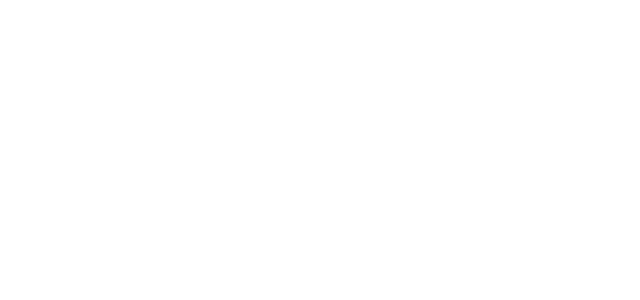
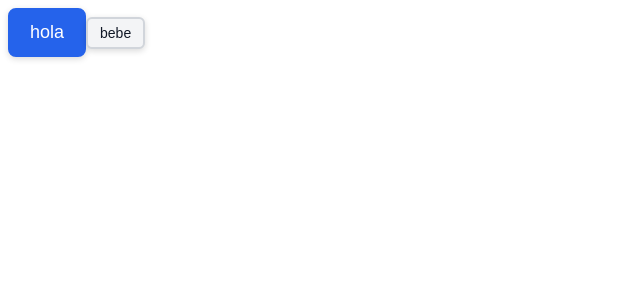
Before and after one commit to lordexe22/my-dev-solutions-app, a React (Vite) app: page / in a window 1280 px wide. Shown: the top 300 px of the page, without its empty margins (0-640 px from the left). Built offline with nearby package versions, Linux system fonts and the light colour scheme.

Commit message:
basic styles for css modules

```diff
--- a/package.json
+++ b/package.json
@@ -24,6 +24,7 @@
     "eslint-plugin-react-hooks": "^5.2.0",
     "eslint-plugin-react-refresh": "^0.4.20",
     "globals": "^16.3.0",
+    "sass-embedded": "^1.93.2",
     "typescript": "~5.8.3",
     "typescript-eslint": "^8.39.1",
     "vite": "^7.1.2"
--- a/src/App.tsx
+++ b/src/App.tsx
@@ -1,33 +1,18 @@
-import './styles.css';
-import { useState } from 'react';
-import { AuthenticatorWithGoogle } from './modules/authenticatorWithGoogle';
-import type { GoogleUser } from './modules/authenticatorWithGoogle';
+// import './styles/global.css';
+import './styles/button.css'
 
 const App = () => {
-  const [user, setUser] = useState<GoogleUser | null>(null);
 
   return (
-    <div className="app-container">
-      <AuthenticatorWithGoogle
-        onAuth={setUser}
-        mode="login" // o "signup" según el flujo deseado
-      />
+    <div>
+      <button className='button-primary button-large'>
+        hola
+      </button>
+      <button className='button-secondary button-small'>
+        bebe
+      </button>
+    </div>
 
-      {user && (
-        <div style={{ marginTop: '1rem', textAlign: 'center' }}>
-          <h3>Usuario autenticado</h3>
-          <img
-            src={user.picture}
-            alt={user.name}
-            width={80}
-            height={80}
-            style={{ borderRadius: '50%' }}
-          />
-          <p><strong>Nombre:</strong> {user.name}</p>
-          <p><strong>Email:</strong> {user.email}</p>
-        </div>
-      )}
-    </div>
   );
 };
 
--- a/src/styles.css
+++ /dev/null
@@ -1,13 +0,0 @@
-/* src\styles.css */
-
-body, html, #root {
-  margin: 0;
-  padding: 0;
-  width: 100%;
-  height: 100%;
-  box-sizing: border-box;
-}
-
-.app-container{
-  padding: 10px;
-}
--- /dev/null
+++ b/src/styles/_reset.css
@@ -0,0 +1,14 @@
+/* src\styles.css */
+
+/* Reset global y box-sizing */
+*, *::before, *::after {
+  box-sizing: border-box;
+  margin: 0;
+  padding: 0;
+}
+
+/* Body y html ocupan toda la pantalla */
+html, body {
+  width: 100%;
+  height: 100%;
+}
--- /dev/null
+++ b/src/styles/_variables.css
@@ -0,0 +1,57 @@
+/* src\styles\_variables.css */
+:root {
+  /* #section Breakpoints */
+  --breakpoint-mobile: 480px;
+  --breakpoint-tablet: 768px;
+  --breakpoint-desktop: 1024px;
+  --breakpoint-desktop-lg: 1440px;
+  /* #end-section */
+  /* #section Button theme styles */
+  --button-primary-color: #ffffff;
+  --button-primary-color-disabled: #e5e7eb;
+  --button-primary-bgcolor: #2563eb;
+  --button-primary-bgcolor-hover: #1d4ed8;
+  --button-primary-bgcolor-active: #1e40af;
+  --button-primary-bgcolor-disabled: #93a3c0;
+  --button-primary-border-color: #2563eb;
+  --button-primary-border-color-hover: #1d4ed8;
+  --button-primary-border-color-active: #1e40af;
+  --button-primary-border-color-focus: #93c5fd;
+  --button-primary-border-color-disabled: #93a3c0;
+
+  --button-secondary-color: #111827;
+  --button-secondary-color-disabled: #9ca3af;
+
+  --button-secondary-bgcolor: #f3f4f6;
+  --button-secondary-bgcolor-hover: #e5e7eb;
+  --button-secondary-bgcolor-active: #d1d5db;
+  --button-secondary-bgcolor-disabled: #f9fafb;
+  --button-secondary-border-color: #d1d5db;
+  --button-secondary-border-color-hover: #9ca3af;
+  --button-secondary-border-color-active: #6b7280;
+  --button-secondary-border-color-focus: #93c5fd;
+  --button-secondary-border-color-disabled: #e5e7eb;
+  /* #end-section */
+  /* #section Button size styles */
+  --button-small-font-size: 0.875rem;
+  --button-small-padding-y: 0.375rem;
+  --button-small-padding-x: 0.75rem;
+  --button-small-border-radius: 0.375rem;
+
+  --button-medium-font-size: 1rem;
+  --button-medium-padding-y: 0.5rem;
+  --button-medium-padding-x: 1rem;
+  --button-medium-border-radius: 0.5rem;
+
+  --button-large-font-size: 1.125rem;
+  --button-large-padding-y: 0.75rem;
+  --button-large-padding-x: 1.25rem;
+  --button-large-border-radius: 0.5rem;
+  /* #end-section */
+  /* #section Button shadows */
+  --button-shadow-default: 0 2px 6px rgba(0, 0, 0, 0.15);
+  --button-shadow-hover: 0 4px 10px rgba(0, 0, 0, 0.25);
+  --button-shadow-active: 0 2px 4px rgba(0, 0, 0, 0.35);
+  /* #end-section */
+
+}
--- /dev/null
+++ b/src/styles/button.css
@@ -0,0 +1,132 @@
+/* src\styles\button.css */
+
+/* #section Imports */
+@import url('_variables.css');
+/* #end-section */
+/* #style .button-primary */
+.button-primary {
+  /* #section general */
+  color: var(--button-primary-color);
+  background-color: var(--button-primary-bgcolor);
+  border: 2px solid var(--button-primary-border-color);
+  transition: all 0.3s ease;
+  font-size: var(--button-medium-font-size);
+  padding: var(--button-medium-padding-y) var(--button-medium-padding-x);
+  border-radius: var(--button-medium-border-radius);
+  box-shadow: var(--button-shadow-default);
+  /* #end-section */
+  /* #section hover */
+  &:hover {
+    background-color: var(--button-primary-bgcolor-hover);
+    border-color: var(--button-primary-border-color-hover);
+    box-shadow: var(--button-shadow-hover);
+  }
+  /* #end-section */
+  /* #section active */
+  &:active {
+    background-color: var(--button-primary-bgcolor-active);
+    border-color: var(--button-primary-border-color-active);
+    box-shadow: var(--button-shadow-active);
+  }
+  /* #end-section */
+  /* #section focus */
+  &:focus {
+    border-color: var(--button-primary-border-color-focus);
+    box-shadow: var(--button-shadow-hover);
+  }
+  /* #end-section */
+  /* #section disabled */
+  &:disabled,
+  &[disabled] {
+    color: var(--button-primary-color-disabled);
+    background-color: var(--button-primary-bgcolor-disabled);
+    border-color: var(--button-primary-border-color-disabled);
+    cursor: not-allowed;
+    opacity: 0.7;
+    box-shadow: none;
+  }
+  /* #end-section */
+  /* #section breakpoints */
+  @media (min-width: 768px) {
+    /* background-color: #ffc107; */
+  }
+  /* #end-section */
+}
+/* #end-style */
+/* #style .button-secondary */
+.button-secondary {
+  /* #section general */
+  color: var(--button-secondary-color);
+  background-color: var(--button-secondary-bgcolor);
+  border: 2px solid var(--button-secondary-border-color);
+  transition: all 0.3s ease;
+  font-size: var(--button-medium-font-size);
+  padding: var(--button-medium-padding-y) var(--button-medium-padding-x);
+  border-radius: var(--button-medium-border-radius);
+  box-shadow: var(--button-shadow-default);
+  /* #end-section */
+  /* #section hover */
+  &:hover {
+    background-color: var(--button-secondary-bgcolor-hover);
+    border-color: var(--button-secondary-border-color-hover);
+    box-shadow: var(--button-shadow-hover);
+  }
+  /* #end-section */
+  /* #section active */
+  &:active {
+    background-color: var(--button-secondary-bgcolor-active);
+    border-color: var(--button-secondary-border-color-active);
+    box-shadow: var(--button-shadow-active);
+  }
+  /* #end-section */
+  /* #section focus */
+  &:focus {
+    border-color: var(--button-secondary-border-color-focus);
+    box-shadow: var(--button-shadow-hover);
+  }
+  /* #end-section */
+  /* #section disabled */
+  &:disabled,
+  &[disabled] {
+    color: var(--button-secondary-color-disabled);
+    background-color: var(--button-secondary-bgcolor-disabled);
+    border-color: var(--button-secondary-border-color-disabled);
+    cursor: not-allowed;
+    opacity: 0.7;
+    box-shadow: none;
+  }
+  /* #end-section */
+  /* #section breakpoints */
+  @media (min-width: 768px) {
+    /* background-color: #ffc107; */
+  }
+  /* #end-section */
+}
+/* #end-style */
+/* #style .button-small */
+.button-small {
+  /* #section general */
+  font-size: var(--button-small-font-size);
+  padding: var(--button-small-padding-y) var(--button-small-padding-x);
+  border-radius: var(--button-small-border-radius);
+  /* #end-section */
+}
+/* #end-style */
+/* #style .button-medium */
+.button-medium {
+  /* #section general */
+  font-size: var(--button-medium-font-size);
+  padding: var(--button-medium-padding-y) var(--button-medium-padding-x);
+  border-radius: var(--button-medium-border-radius);
+  /* #end-section */
+}
+/* #end-style */
+/* #style .button-large */
+.button-large {
+  /* #section general */
+  font-size: var(--button-large-font-size);
+  padding: var(--button-large-padding-y) var(--button-large-padding-x);
+  border-radius: var(--button-large-border-radius);
+  /* #end-section */
+}
+/* #end-style */
```
Also changed, not shown: src/styles/main.css (added, +8 -0 lines), 1 other file (tests, documents, lock files or other folders).
